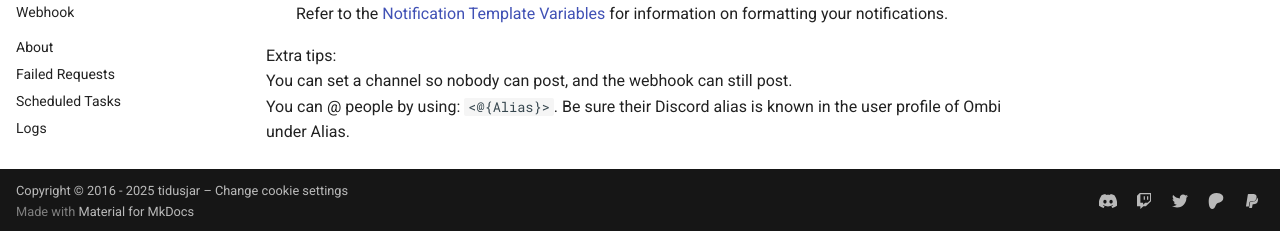
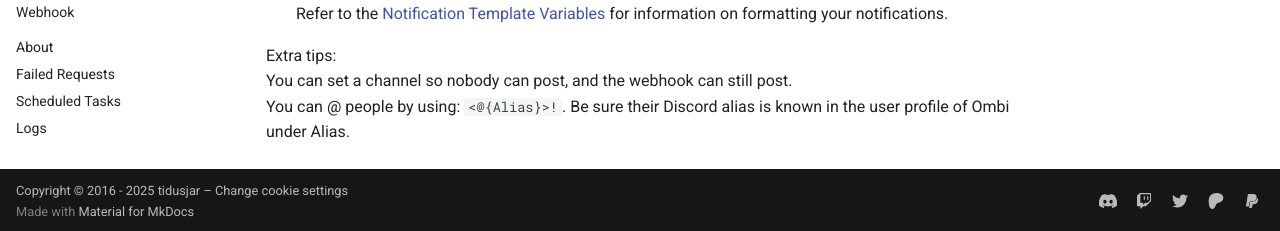
Before and after one commit to Ombi-app/Ombi.Docs, an MkDocs documentation site: the page built from docs/settings/notifications/discord.md, in a window 1280 px wide and 1144 px high. Shown: the part 910-1141 px from the top of the window. Built offline with MkDocs 1.6.1 and Material for MkDocs 9.7.7, drawn with Linux system fonts in a browser that asks for light colours; comment, search, counter and statistics services are not loaded.

```diff
--- a/docs/settings/notifications/discord.md
+++ b/docs/settings/notifications/discord.md
@@ -18,4 +18,4 @@ Refer to the [Notification Template Variables](../../../info/notification-templa
 
 Extra tips:
 You can set a channel so nobody can post, and the webhook can still post.
-You can @ people by using: `<@{Alias}>`. Be sure their Discord alias is known in the user profile of Ombi under Alias.
+You can @ people by using: `<@{Alias}>!`. Be sure their Discord alias is known in the user profile of Ombi under Alias.
```
